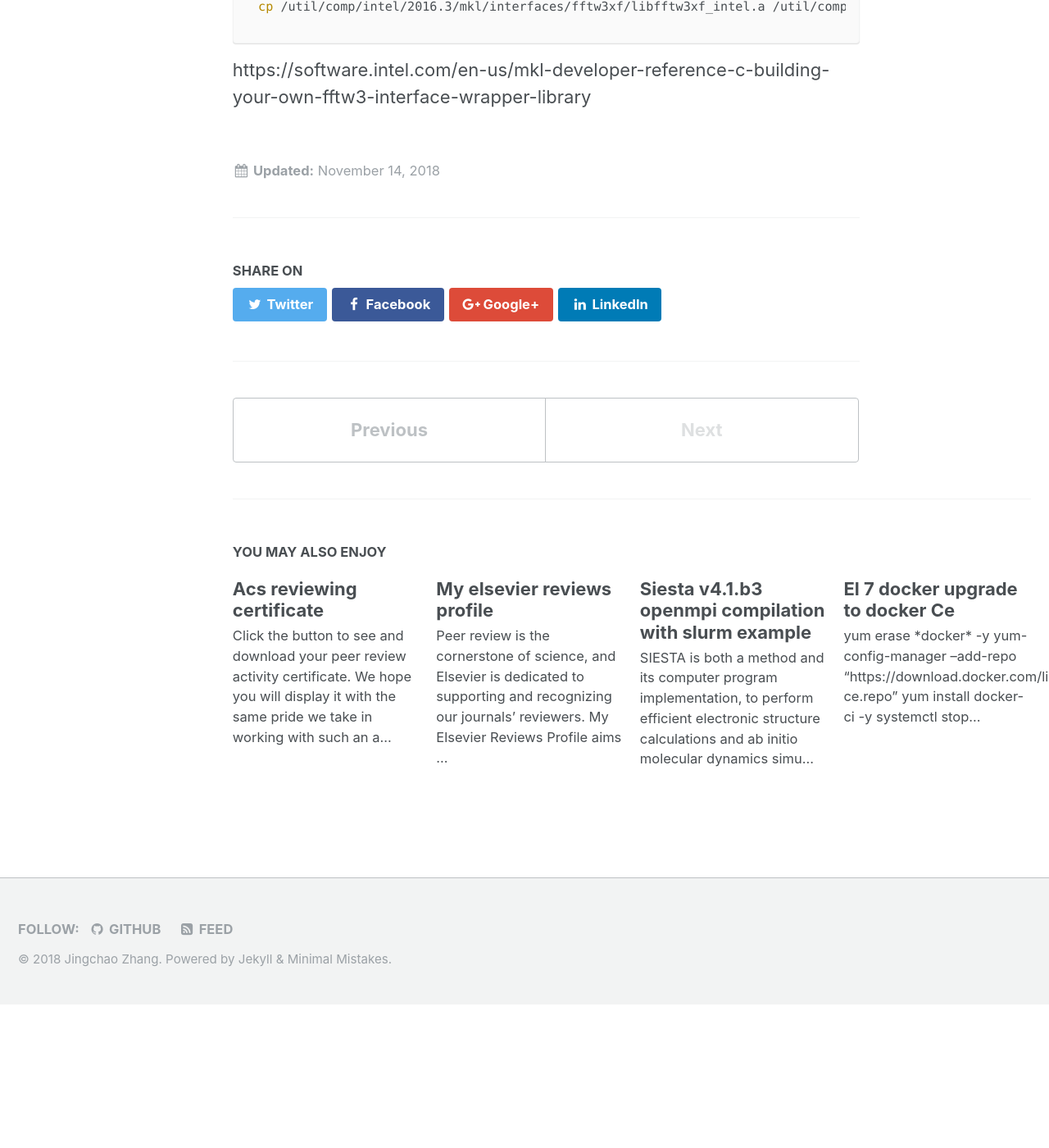
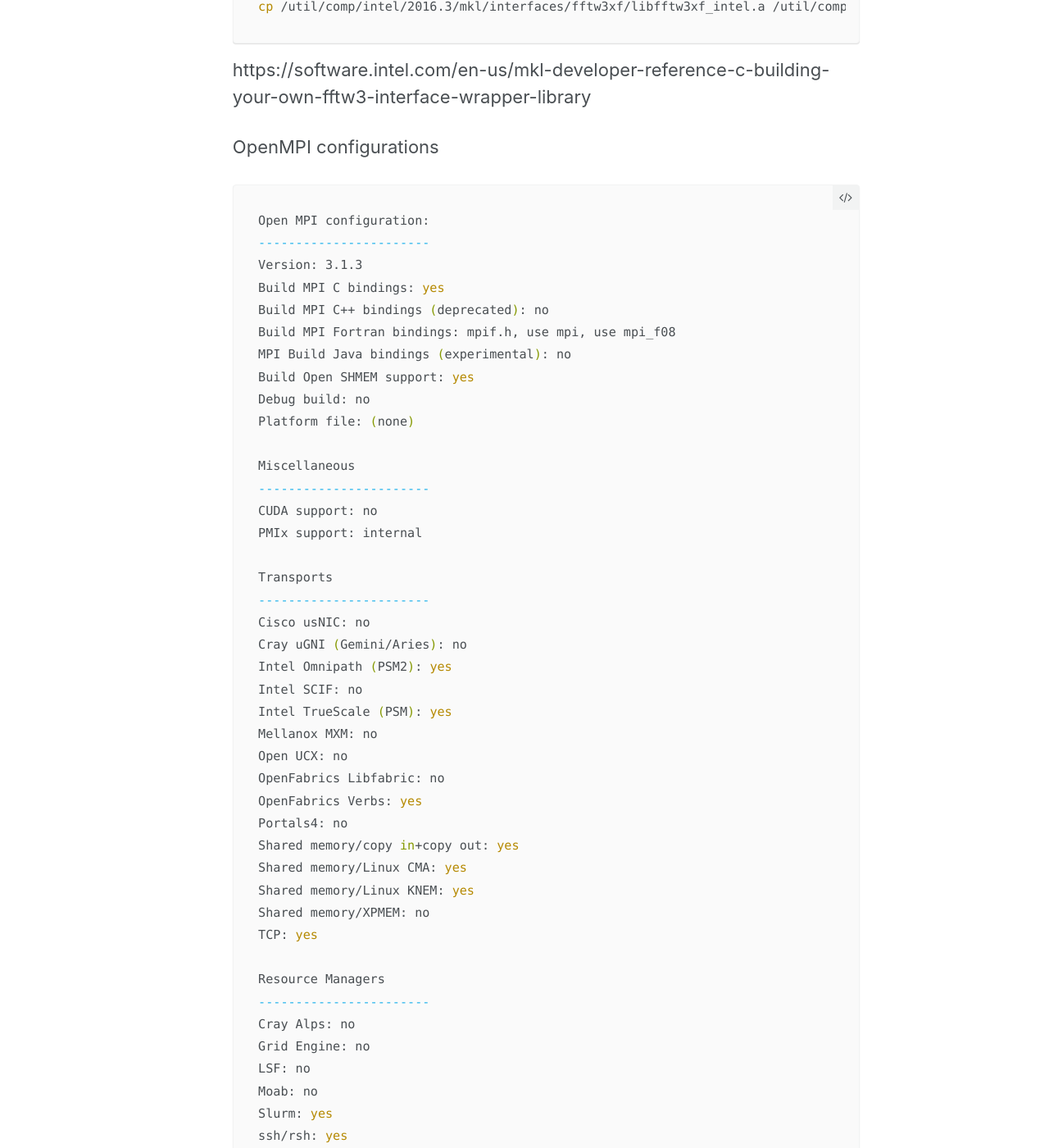
Before and after one commit to JingchaoZhang/JingchaoZhang.github.io, a Jekyll site: the page built from _posts/2018-11-14-Cp2k compilation with plumed.md, in a window 1280 px wide and 1400 px high, scrolled down 484 px. Shown: the whole window at 82% size. Built offline with Jekyll 4.4.1, drawn with Linux system fonts in a browser that asks for light colours; before the commit the page ends 1709 px from its top, so only the background shows below that; some of the changed text lies outside the part shown.

Commit message:
Update 2018-11-14-Cp2k compilation with plumed.md

````diff
--- a/_posts/2018-11-14-Cp2k compilation with plumed.md
+++ b/_posts/2018-11-14-Cp2k compilation with plumed.md
@@ -16,3 +16,56 @@
 cp /util/comp/intel/2016.3/mkl/interfaces/fftw3xf/libfftw3xf_intel.a /util/comp/intel/2016.3/mkl/lib/intel64/
 ```
 https://software.intel.com/en-us/mkl-developer-reference-c-building-your-own-fftw3-interface-wrapper-library
+
+OpenMPI configurations
+```bash
+Open MPI configuration:
+-----------------------
+Version: 3.1.3
+Build MPI C bindings: yes
+Build MPI C++ bindings (deprecated): no
+Build MPI Fortran bindings: mpif.h, use mpi, use mpi_f08
+MPI Build Java bindings (experimental): no
+Build Open SHMEM support: yes
+Debug build: no
+Platform file: (none)
+
+Miscellaneous
+-----------------------
+CUDA support: no
+PMIx support: internal
+
+Transports
+-----------------------
+Cisco usNIC: no
+Cray uGNI (Gemini/Aries): no
+Intel Omnipath (PSM2): yes
+Intel SCIF: no
+Intel TrueScale (PSM): yes
+Mellanox MXM: no
+Open UCX: no
+OpenFabrics Libfabric: no
+OpenFabrics Verbs: yes
+Portals4: no
+Shared memory/copy in+copy out: yes
+Shared memory/Linux CMA: yes
+Shared memory/Linux KNEM: yes
+Shared memory/XPMEM: no
+TCP: yes
+
+Resource Managers
+-----------------------
+Cray Alps: no
+Grid Engine: no
+LSF: no
+Moab: no
+Slurm: yes
+ssh/rsh: yes
+Torque: no
+
+OMPIO File Systems
+-----------------------
+Generic Unix FS: yes
+Lustre: yes
+PVFS2/OrangeFS: no
+```
````
